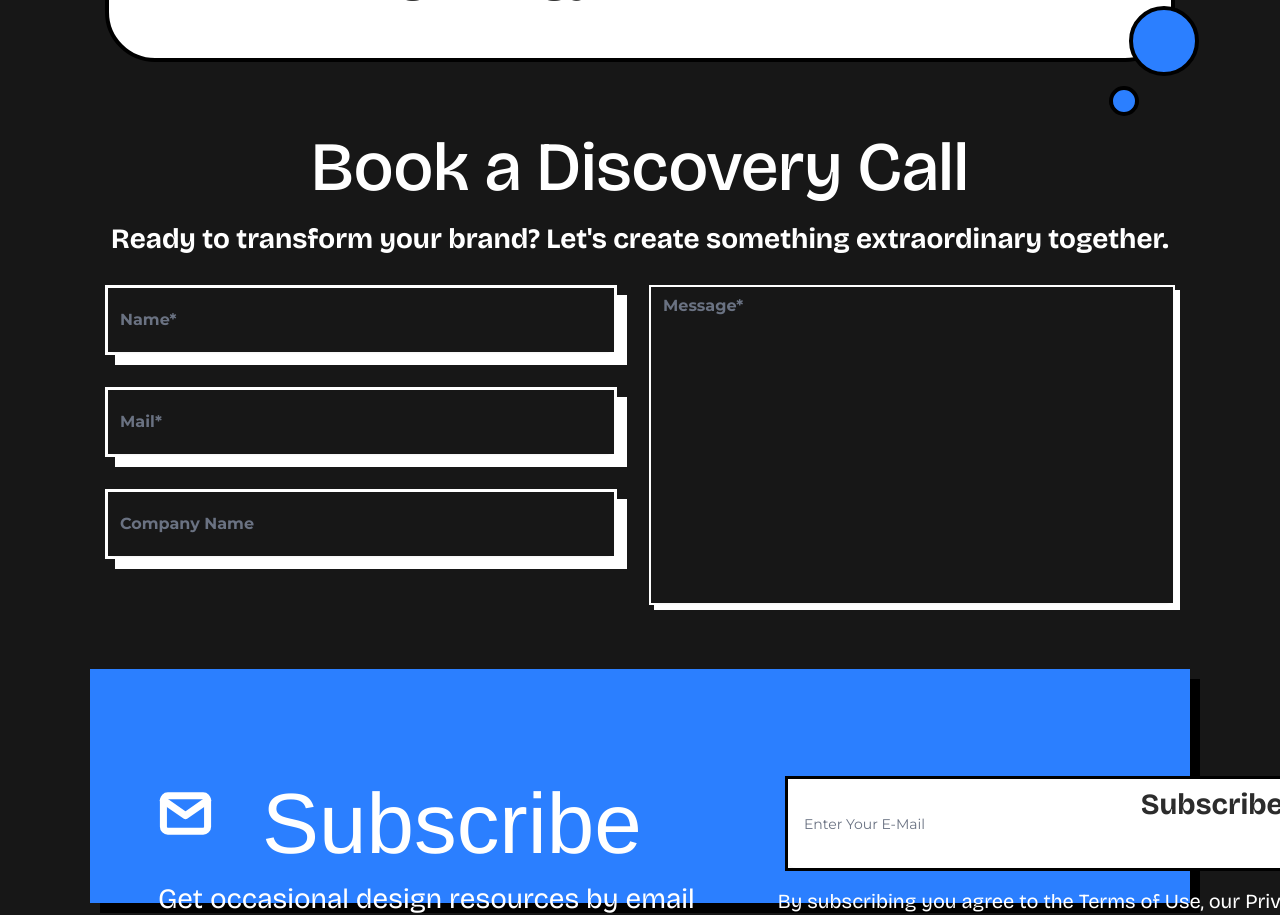
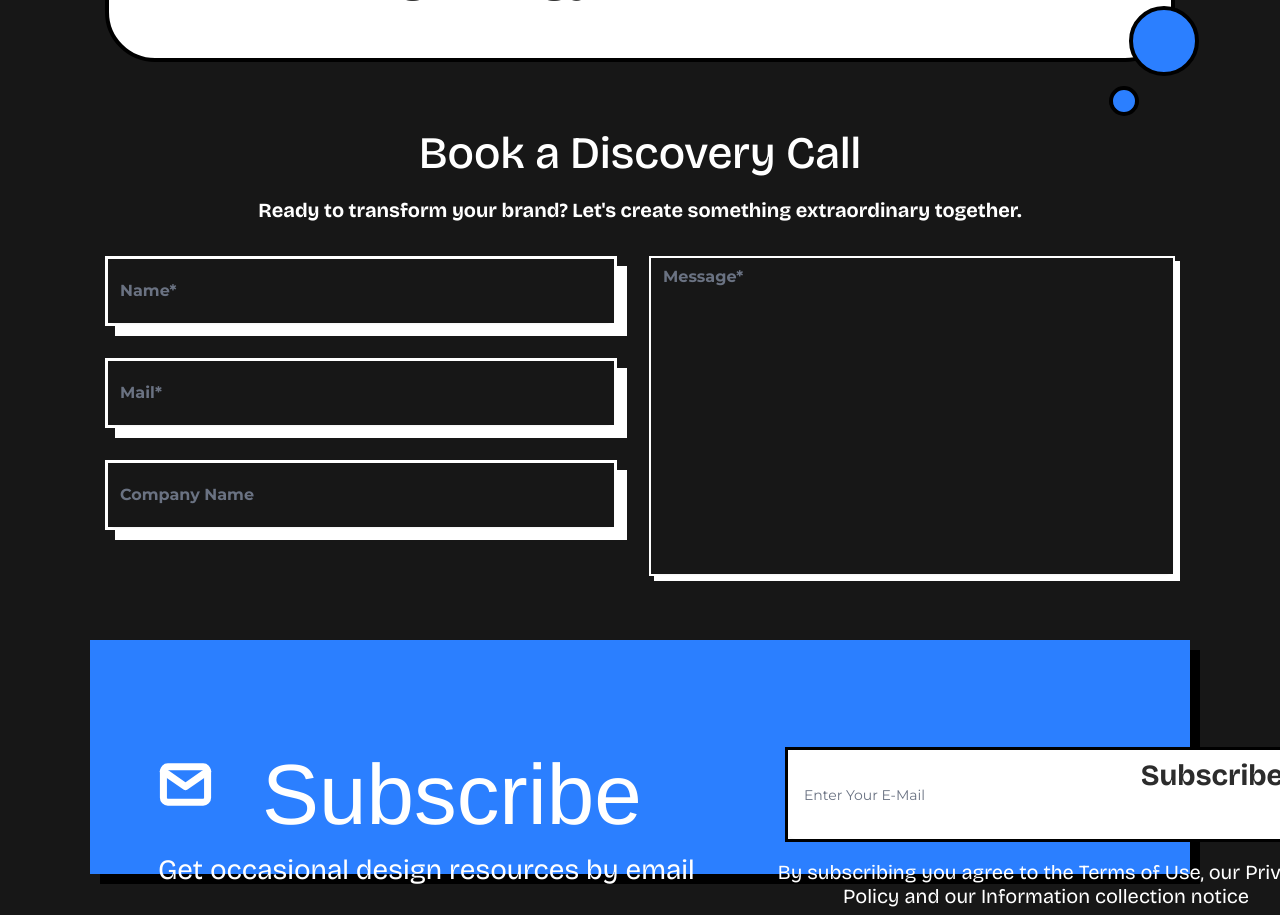
Before and after one commit to Crelivio/OfficialWebsite, a Next.js app: page / in a window 1280 px wide. Shown: the part 3960-4875 px from the top of the page. Built offline with nearby package versions, Linux system fonts and the light colour scheme.

Commit message:
Update DiscoverySection: style and placeholder improvements

```diff
--- a/app/Section/DiscoverySection.tsx
+++ b/app/Section/DiscoverySection.tsx
@@ -5,10 +5,10 @@ export default function DiscoverySection(): React.JSX.Element {
   return (
     <div className="relative w-full px-[105px] mb-16">
       <div className="text-center mb-8">
-        <div className="[font-family:'Bricolage_Grotesque',Helvetica] font-medium text-white text-[69.2px] text-center tracking-[0] leading-[normal] mb-4">
+        <div className="[font-family:'Bricolage_Grotesque',Helvetica] font-medium text-white text-[45px] text-center tracking-[0] leading-[normal] mb-4">
           Book a Discovery Call
         </div>
-        <div className="[font-family:'Bricolage_Grotesque',Helvetica] font-bold text-white text-[28px] text-center tracking-[0] leading-7">
+        <div className="[font-family:'Bricolage_Grotesque',Helvetica] font-bold text-white text-[20px] text-center tracking-[0] leading-7">
           Ready to transform your brand? Let's create something extraordinary
           together.
         </div>
@@ -47,7 +47,10 @@ export default function DiscoverySection(): React.JSX.Element {
         {/* Right side: Message textarea */}
         <div className="flex-1 max-w-xl">
           <div className="w-full h-[320px] border-[2px] border-solid border-[#ffffff] shadow-[5px_5px_0px_#ffffff]">
-                <Textarea className="w-full h-full bg-transparent border-none text-white resize-none placeholder-white placeholder:text-[1rem] placeholder:font-bold placeholder-opacity-100" placeholder="Message*" />
+            <Textarea
+              className="w-full h-full bg-transparent border-none text-white resize-none placeholder-white placeholder:text-[1rem] placeholder:font-bold placeholder-opacity-100"
+              placeholder="Message*"
+            />
           </div>
         </div>
       </div>
```
